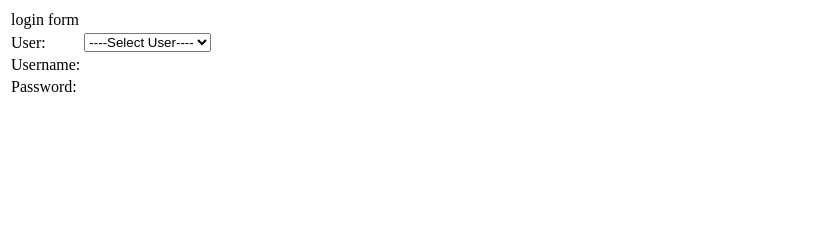
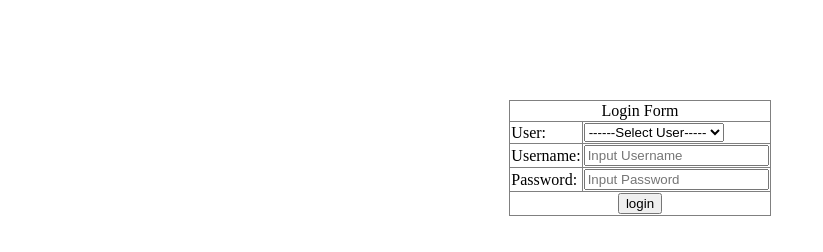
Before and after one commit to sadeeq325/sadeeq02, a plain HTML site: page index.html in a window 1280 px wide. Shown: the whole page, without its empty margins (0-823 px from the left). Drawn offline with Linux system fonts and the light colour scheme.

Commit message:
altered index.html

```diff
--- a/index.html
+++ b/index.html
@@ -3,27 +3,40 @@
     <head>
        <title>Login Form</title>
     </head>
+    <style>
+       div {
+        margin: 100px;
+        height: auto;
+       }
+       table{
+        border-collapse: collapse;
+       }
+    </style>
     <body>
-        <div>
-          <table>
+        <div align="center">
+          <table align="center" border="" >
             <tr>
-              <td>login form</td>
+              <td colspan="2" align="center">Login Form</td>
             </tr>
             <tr>
                 <td>User: </td>
-                  <td><select>
-                      <option value="">----Select User----</option>
+                  <td ><select>
+                      <option value="">------Select User-----</option>
                       <option value="">Teacher</option>
                       <option value="">Student</option>
                       </select></td>
             </tr>
             <tr>
+
                 <td>Username: </td>
-                <td></td>
+                <td ><input type="text" name="username" id="username" placeholder="Input Username"></td>
             </tr>
             <tr>
                 <td>Password: </td>
-                <td></td>
+                <td><input type="password" name="Password" id="Password" placeholder="Input Password"></td>
+            </tr>
+            <tr>
+              <td align="center" colspan="2"><input type="submit" name="ok" id="ok" value="login"></td>
             </tr>
             </table>
         </div>
```
